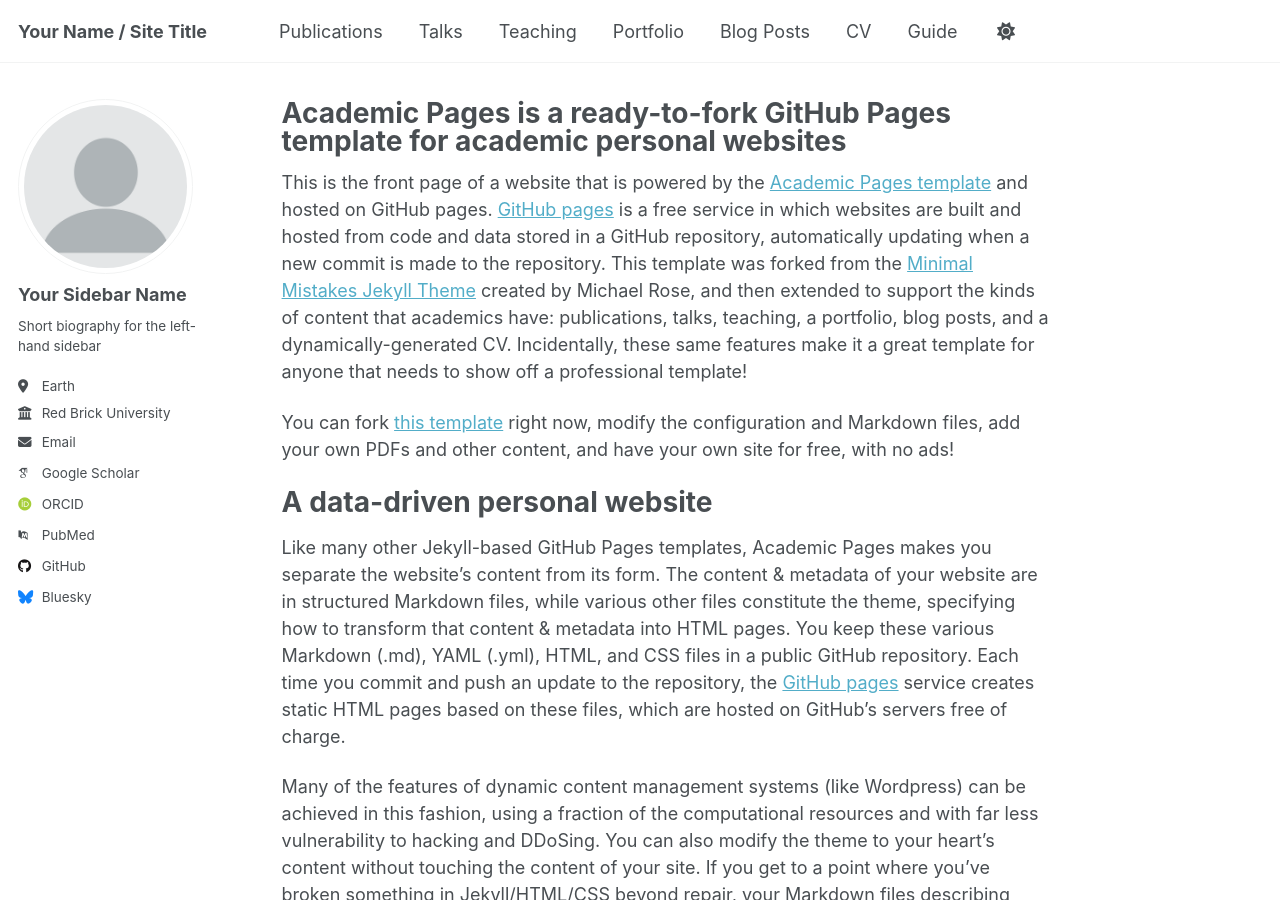
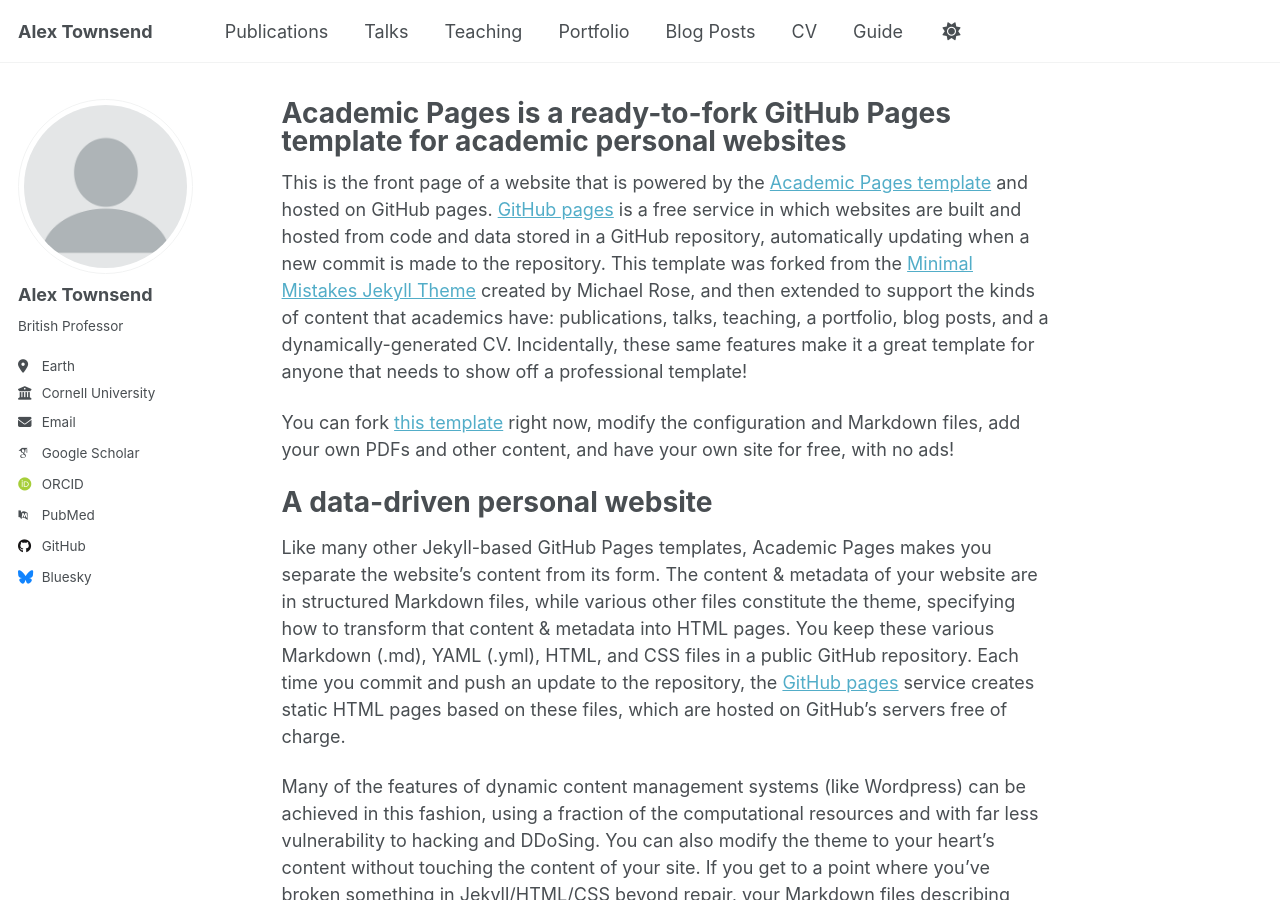
Before and after one commit to ajt60gaibb/alex-townsend, a Jekyll site: the page built from _pages/about.md, in a window 1280 px wide and 900 px high. Built offline with Jekyll 4.4.1, drawn with Linux system fonts in a browser that asks for light colours; some web fonts are replaced; a script that is not in the unit is left out.

Commit message:
Update _config.yml

```diff
--- a/_config.yml
+++ b/_config.yml
@@ -9,11 +9,11 @@
 # Basic Site Settings
 locale                   : "en-US"
 site_theme               : "default" # Currently available options are "default", "air"
-title                    : "Your Name / Site Title"
+title                    : "Alex Townsend"
 title_separator          : "-"
 name                     : &name "Your Name"
-description              : &description "personal description"
-url                      : https://academicpages.github.io # the base hostname & protocol for your site e.g. "https://[your GitHub username].github.io" or if you already have some other page hosted on Github then use "https://[your GitHub username].github.io/[Your Repo Name]"
+description              : &description ""
+url                      : https://alex-townsend.github.io # the base hostname & protocol for your site e.g. "https://ajt60gaibb.github.io" or if you already have some other page hosted on Github then use "https://[your GitHub username].github.io/[Your Repo Name]"
 baseurl                  : "" # the subpath of your site, e.g. "/blog"
 repository               : "academicpages/academicpages.github.io"
 
@@ -23,18 +23,18 @@ repository               : "academicpages/academicpages.github.io"
 author:
   # Biographic information
   avatar           : "profile.png"
-  name             : "Your Sidebar Name"
+  name             : "Alex Townsend"
   pronouns         : # example: "she/her"
-  bio              : "Short biography for the left-hand sidebar"
+  bio              : "British Professor"
   location         : "Earth"
-  employer         : "Red Brick University"
+  employer         : "Cornell University"
   uri              : # URL
-  email            : "none@example.org"
+  email            : "townsend@cornell.edu"
 
   # Academic websites
   academia         : # URL
   arxiv            : # URL - Update with the correct link to your profile
-  googlescholar    : "https://scholar.google.com/citations?user=PS_CX0AAAAAJ"
+  googlescholar    : "https://scholar.google.com/citations?user=432SChwAAAAJ&"
   inspire-hep      : # URL
   impactstory      : # URL
   orcid            : "http://orcid.org/yourorcidurl"
```
